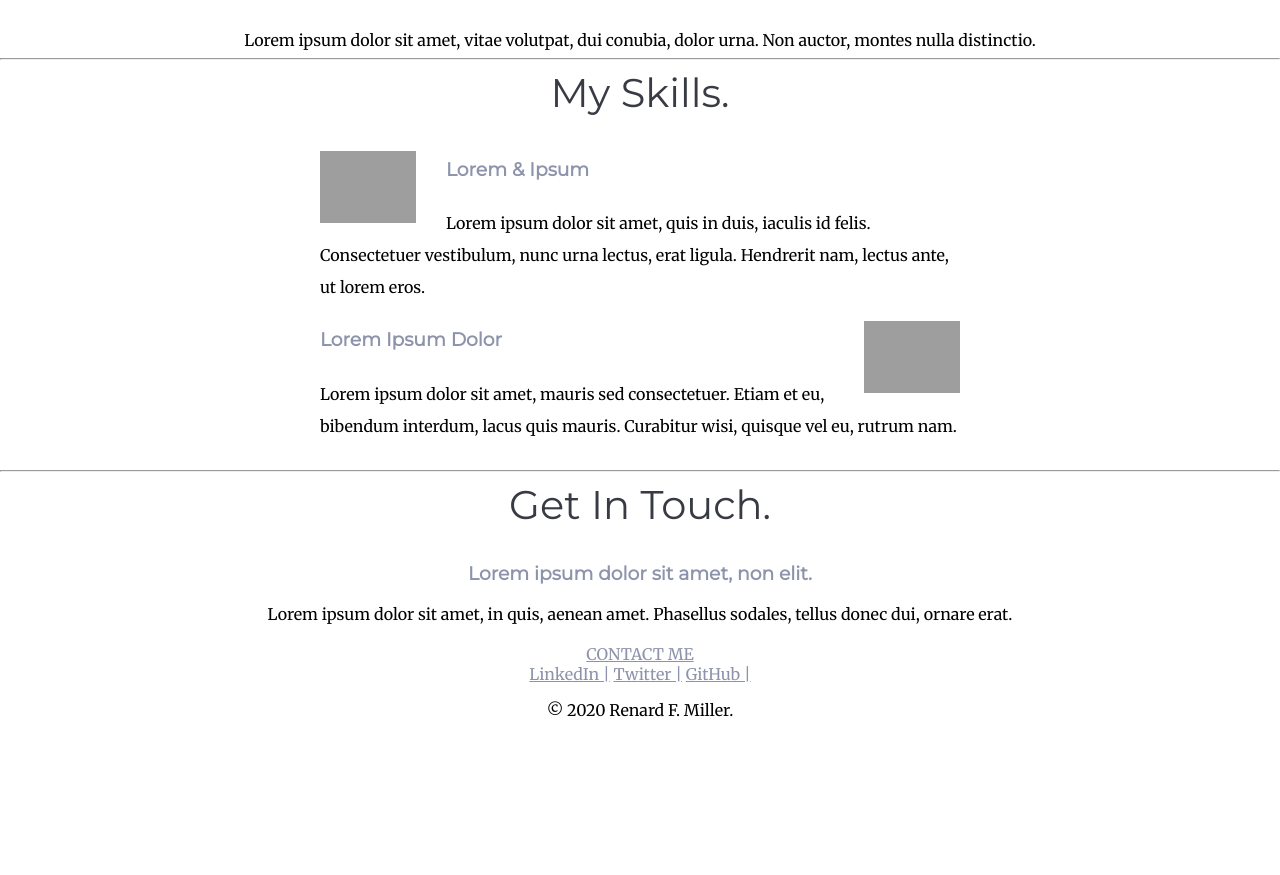
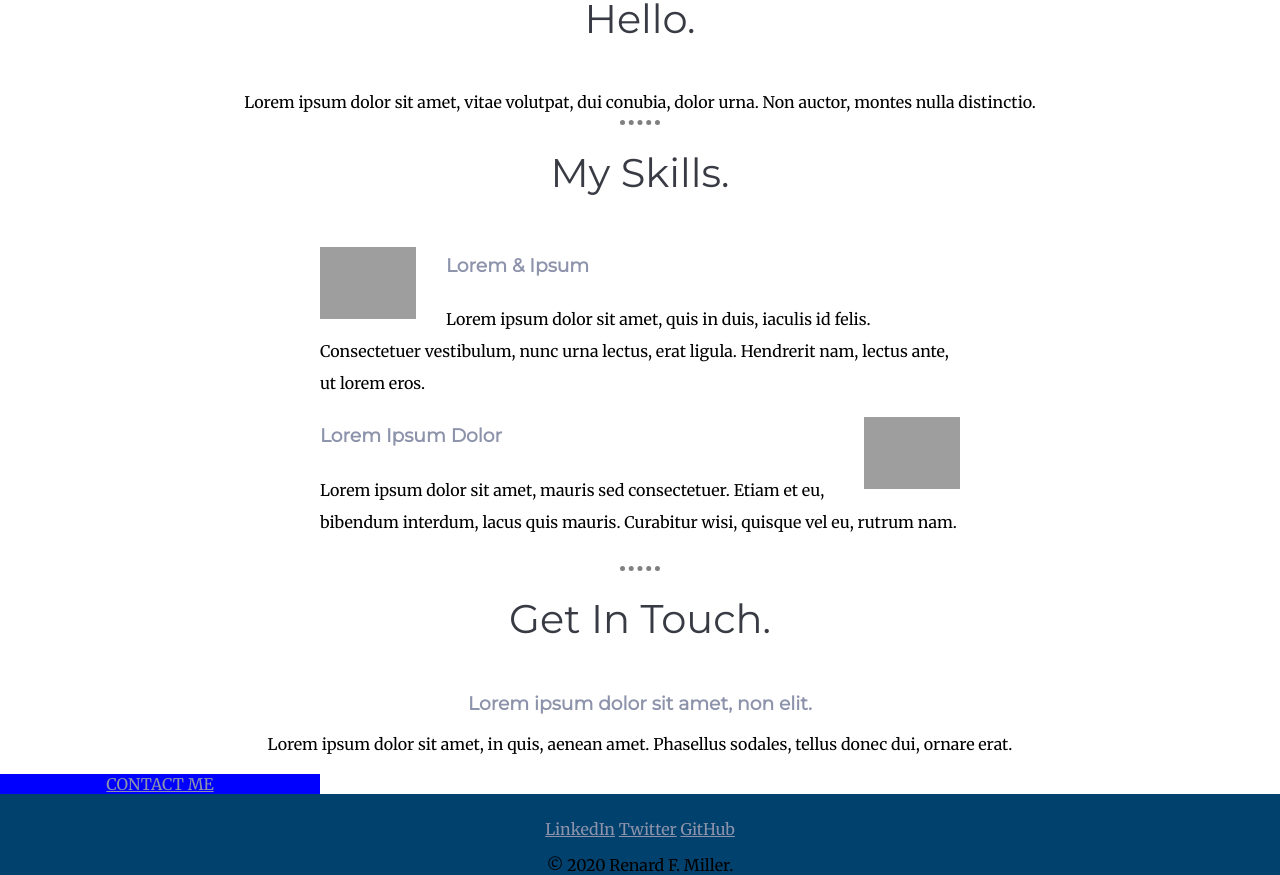
Before and after one commit to Renz12345/css, a plain HTML site: page index.html in a window 1280 px wide. Shown: the part 991-1866 px from the top of the page. Before the commit the page ends 1711 px from the top, so only its background shows below. Drawn offline with Linux system fonts and the light colour scheme; grey boxes are pictures that could not be loaded.

Commit message:
Updates to include final changes

```diff
--- a/css/styles.css
+++ b/css/styles.css
@@ -31,6 +31,7 @@ h2 {
   font-weight: normal;
   font-family: 'Montserrat', sans-serif;
   margin-top: 0;
+  line-height: 2;
 }
 
 h3 {
@@ -44,8 +45,17 @@ p {
 
 a{
   color: #8d93ab;
+
 }
 
+hr{
+  /* background-color: white; */
+  border-style: none;
+  border-top-style: dotted;
+  border-color: gray;
+  border-width: 5px;
+  width: 40px;
+  }
 
 .img-1 {
   width: 15%;
@@ -71,6 +81,8 @@ a{
 }
 
 .bottom-container {
+  background-color: #00416d;
+  padding-top: 25px;
 
 /* last bit of the old style of creating boxes that touch css
   width: 200px;
@@ -99,5 +111,9 @@ a{
   margin: auto;
   text-align: left;
   line-height: 2;
+}
 
+.contact-me-button{
+  width: 25%;
+  background-color: blue;
 }
--- a/index.html
+++ b/index.html
@@ -46,16 +46,18 @@
       <h3>Lorem ipsum dolor sit amet, non elit.</h3>
       <p>Lorem ipsum dolor sit amet, in quis, aenean amet. Phasellus sodales, tellus donec dui, ornare erat.</p>
       <br>
-      <a class="btn" href="mailto:renard@gmail.com">CONTACT ME</a>
+        <div class="contact-me-button">
+          <a class="btn" href="mailto:renard@gmail.com">CONTACT ME</a>
+        </div>
     </div>
   </div>
 
 
 
   <div class="bottom-container">
-    <a class="footer-link" href="https://www.linkedin.com">LinkedIn |</a>
-    <a class="footer-link" href="https://www.twitter.com">Twitter |</a>
-    <a class="footer-link" href="https://github.com">GitHub |</a>
+    <a class="footer-link" href="https://www.linkedin.com">LinkedIn</a>
+    <a class="footer-link" href="https://www.twitter.com">Twitter</a>
+    <a class="footer-link" href="https://github.com">GitHub</a>
     <p>© 2020 Renard F. Miller.</p>
   </div>
 </body>
```
